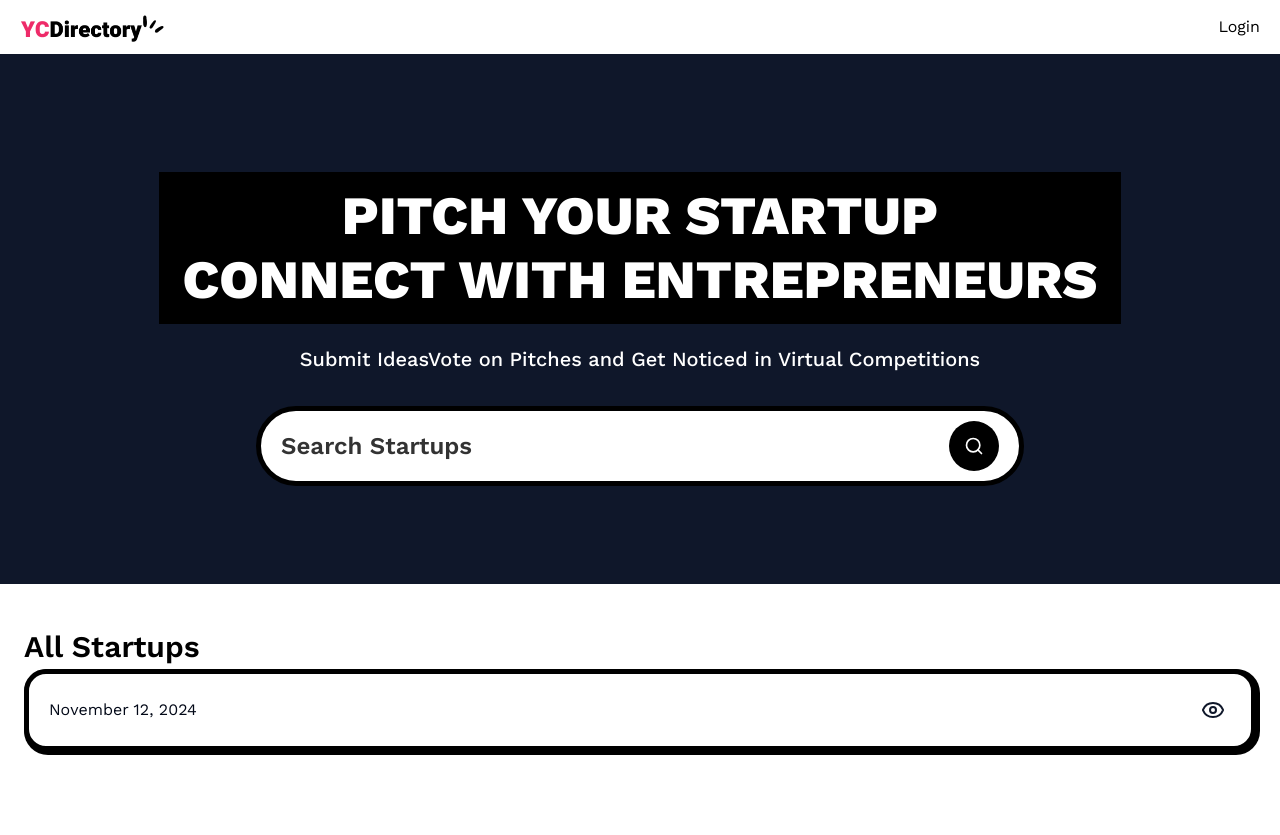
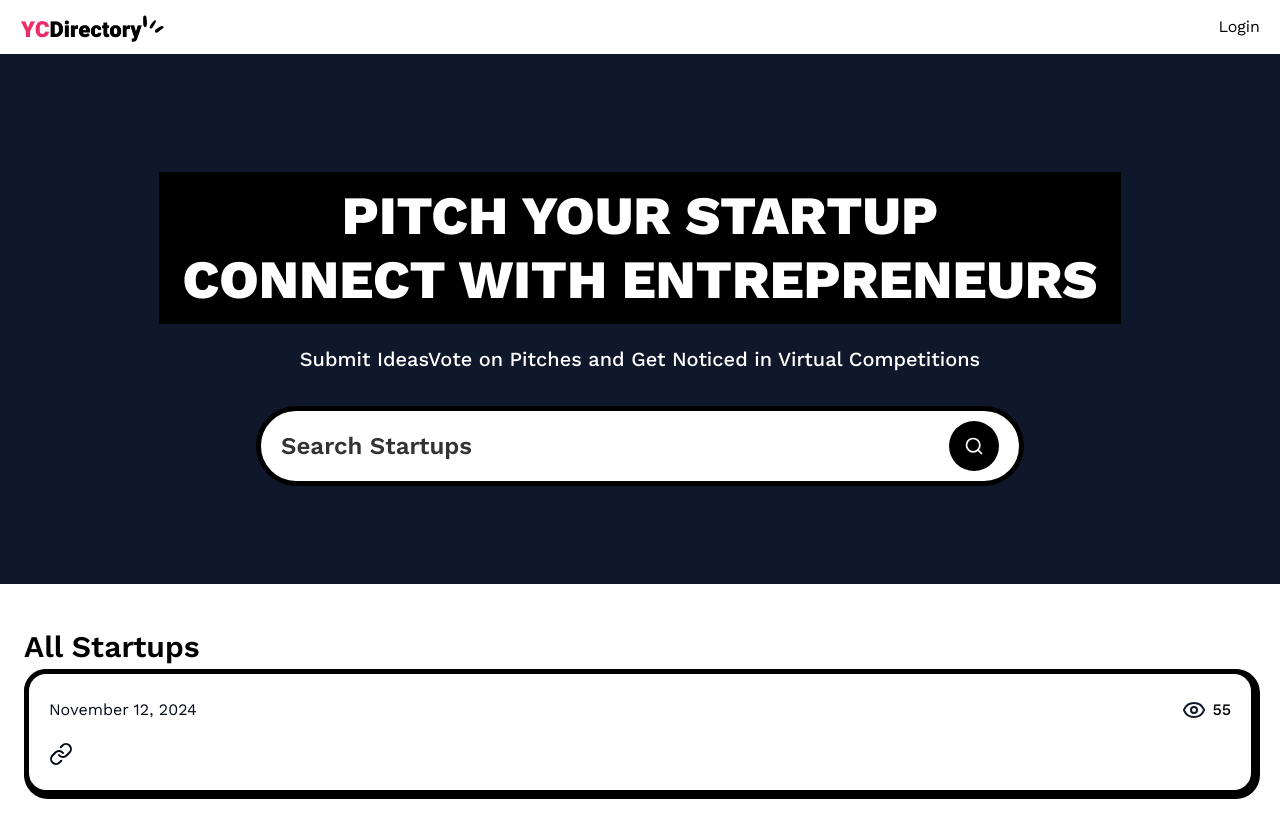
Before and after one commit to Ashiqur97/Next-js-15-project, a Next.js app: page / in a window 1280 px wide. Before the commit the page ends 800 px from the top, so only its background shows below. Built offline with nearby package versions, Linux system fonts and the light colour scheme; no server answers.

Commit message:
code change

```diff
--- a/app/(root)/page.tsx
+++ b/app/(root)/page.tsx
@@ -8,8 +8,8 @@ export default async function Home({searchParams}:
 
     const posts = [{
       _createdAt: new Date(),
-      Views: 55,
-      author: {_id:1},
+      views: 55,
+      author: {_id:1,name: 'Ashique'},
       _id: 1,
       description: 'This is a description',
       image: 'https://www.google.com/url?sa=i&url=https%3A%2F%2Fwww.dreamstime.com%2Fphotos-images%2Fearth-water-drop.html&psig=AOvVaw2Z-ORPRnDJ97icexFNNGJU&ust=1731512976896000&source=images&cd=vfe&opi=89978449&ved=0CBQQjRxqFwoTCNjCh9qS14kDFQAAAAAdAAAAABAE',
--- a/components/StartupCard.tsx
+++ b/components/StartupCard.tsx
@@ -1,7 +1,9 @@
 import {formatDate} from "@/lib/utils";
-import { EyeIcon } from "lucide-react";
+import { EyeIcon, Link } from "lucide-react";
 
 const StartupCard = ({post}: {post: StartupTypeCard}) => {
+  const {_createdAt,views,author: {_id:authorId,name},title,category_id,image} = post;
+
   return (
     <li className="startup-card group">
       <div className="flex-between">
@@ -10,8 +12,18 @@ const StartupCard = ({post}: {post: StartupTypeCard}) => {
             </p>
             <div className="flex gap-1.5">
                 <EyeIcon className="size-6 text-primary" />
-                <span>{post.views}</span>
+                <span className="text-16-medium">{views}</span>
             </div>
+      </div>
+
+      <div className="flex-between mt-5 gap-5">
+          <div className="flex-1">
+              <Link href={`/user/${post.author?._id}`}>
+                  <p className="text-16-medium line-clamp-1">
+                      {name}
+                  </p>
+              </Link>
+          </div>
       </div>
     </li>
   )
```
